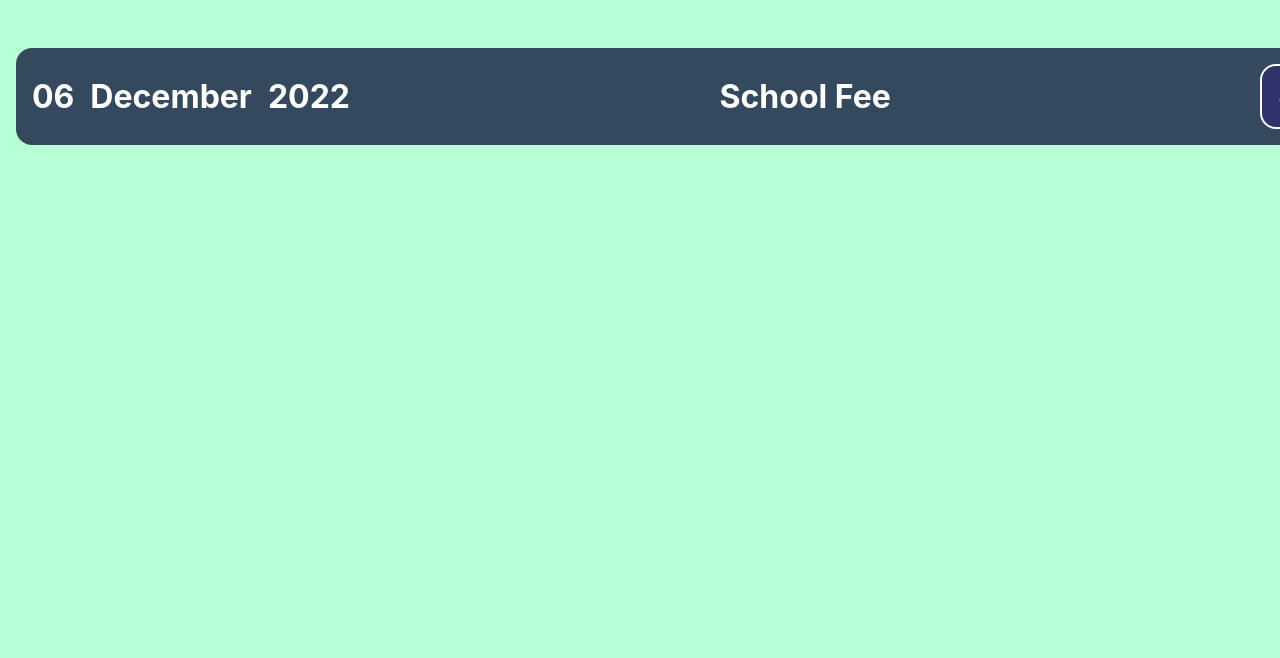
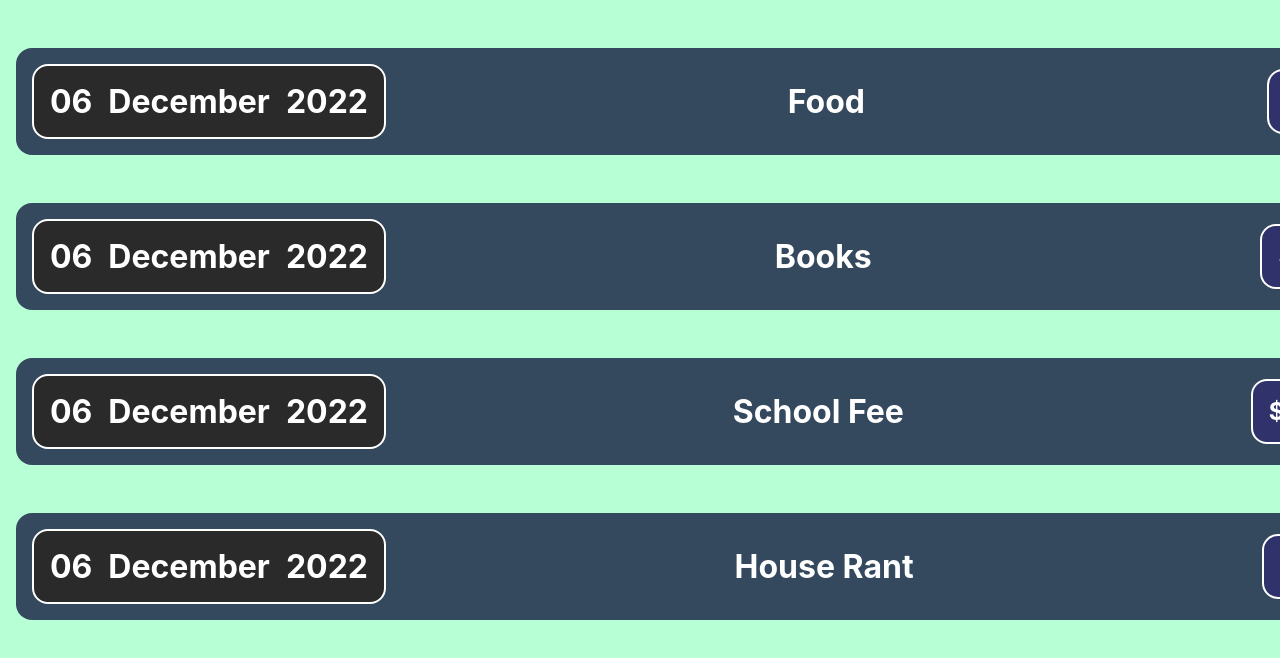
Before and after one commit to Krunal01/React-Practice, a React (Create React App) app: page / in a window 1280 px wide. Shown: the top 658 px of the page. Built offline with nearby package versions, Linux system fonts and the light colour scheme.

Commit message:
expenseDate new Component

```diff
--- a/src/App.js
+++ b/src/App.js
@@ -2,12 +2,54 @@
 // import "./App.css";
 import ExpenseItem from "./Components/ExpenseItem";
 function App() {
-  let ExpenseDate = new Date();
-  let ExpenseName = "School Fee";
-  let ExpenseCost = 300;
+  let expenses = [
+    {
+      id: 1,
+      ExpenseDate: new Date(),
+      ExpenseName: "Food ",
+      ExpenseCost: 150,
+    },
+    {
+      id: 1,
+      ExpenseDate: new Date(),
+      ExpenseName: "Books",
+      ExpenseCost: 300,
+    },
+    {
+      id: 1,
+      ExpenseDate: new Date(),
+      ExpenseName: "School Fee",
+      ExpenseCost: 1500,
+    },
+    {
+      id: 4,
+      ExpenseDate: new Date(),
+      ExpenseName: "House Rant",
+      ExpenseCost: 700,
+    },
+  ];
   return (
     <div className="App">
-      <ExpenseItem date={ExpenseDate} title={ExpenseName} cost={ExpenseCost} />
+      <ExpenseItem
+        date={expenses[0].ExpenseDate}
+        title={expenses[0].ExpenseName}
+        cost={expenses[0].ExpenseCost}
+      />
+      <ExpenseItem
+        date={expenses[1].ExpenseDate}
+        title={expenses[1].ExpenseName}
+        cost={expenses[1].ExpenseCost}
+      />
+      <ExpenseItem
+        date={expenses[2].ExpenseDate}
+        title={expenses[2].ExpenseName}
+        cost={expenses[2].ExpenseCost}
+      />
+      <ExpenseItem
+        date={expenses[3].ExpenseDate}
+        title={expenses[3].ExpenseName}
+        cost={expenses[3].ExpenseCost}
+      />
     </div>
   );
 }
--- /dev/null
+++ b/src/Components/ExpenseDate.css
@@ -0,0 +1,11 @@
+.expenseitem-date {
+  font-size: 2rem;
+  color: white;
+  background-color: #2a2a2a;
+  font-weight: bold;
+  display: flex;
+  gap: 1rem;
+  border: 2px solid white;
+  border-radius: 1rem;
+  padding: 1rem;
+}
--- /dev/null
+++ b/src/Components/ExpenseDate.js
@@ -0,0 +1,14 @@
+import "./ExpenseDate.css";
+function ExpenseDate(props) {
+  const day = props.date.toLocaleString("en-US", { day: "2-digit" });
+  const month = props.date.toLocaleString("en-US", { month: "long" });
+  const year = props.date.getFullYear();
+  return (
+    <div className="expenseitem-date">
+      <div>{day}</div>
+      <div>{month}</div>
+      <div>{year}</div>
+    </div>
+  );
+}
+export default ExpenseDate;
--- a/src/Components/ExpenseItem.css
+++ b/src/Components/ExpenseItem.css
@@ -21,13 +21,7 @@
   margin-top: 3rem;
   margin-left: 1rem;
 }
-.expenseitem-date {
-  font-size: 2rem;
-  color: white;
-  font-weight: bold;
-  display: flex;
-  gap: 1rem;
-}
+
 .expenseitem-name {
   font-size: 2rem;
   color: white;
--- a/src/Components/ExpenseItem.js
+++ b/src/Components/ExpenseItem.js
@@ -1,17 +1,11 @@
+import ExpenseDate from "./ExpenseDate";
 import "./ExpenseItem.css";
 
 function ExpenseItem(props) {
-  const month = props.date.toLocaleString("en-US", { month: "long" });
-  const year = props.date.getFullYear();
-  const day = props.date.toLocaleString("en-US", { day: "2-digit" });
   return (
     <div className="expenseitem">
       {/* <div className="expenseitem-date">{props.date.toISOString()}</div> */}
-      <div className="expenseitem-date">
-        <div>{day}</div>
-        <div>{month}</div>
-        <div>{year}</div>
-      </div>
+      <ExpenseDate date={props.date} />
       <div className="expenseitem-name">{props.title}</div>
       <div className="expenseitem-cost">${props.cost}</div>
     </div>
```
